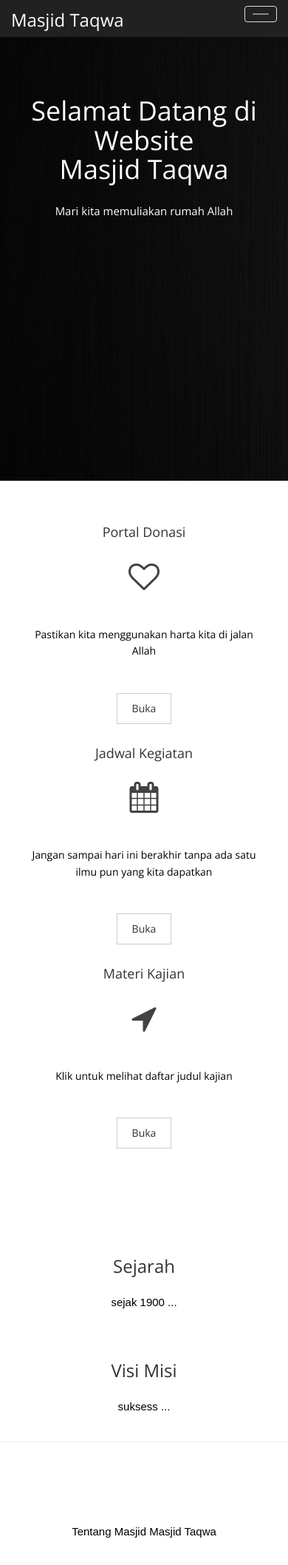
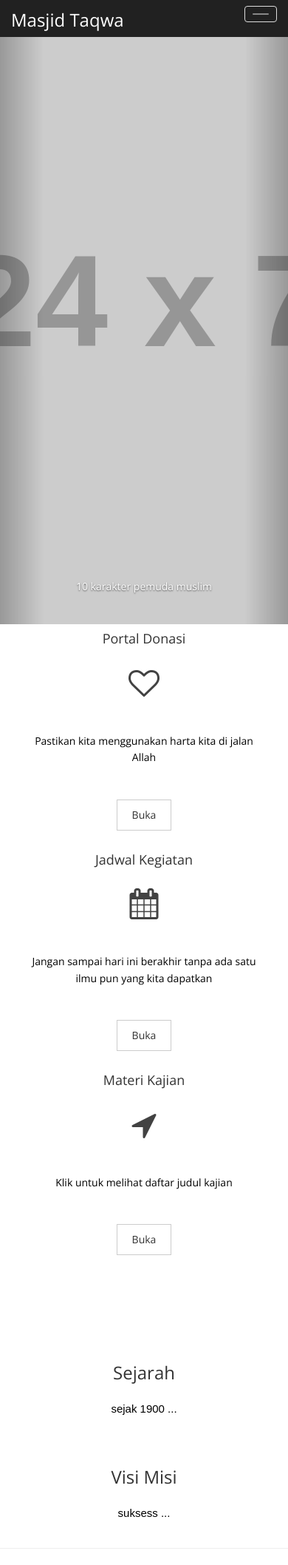
Before and after one commit to fahrul98/cms-masjid, a CodeIgniter app: page /database/beranda in a window 390 px wide; the page is wider, and only the part inside the window is pictured. Shown: the top 2116 px of that part at 74% size. Run offline with CodeIgniter, Linux system fonts and the light colour scheme; data comes from the database, SQL or seed files in the repository; grey boxes labelled with a size stand in for pictures from a placeholder-image service; data that the repository does not hold is empty; some libraries are stand-ins or nearby versions.

Commit message:
slide show
+slide show dengan cation judul post

-gambar bukan dari post
-post belum bisa upload gambar

```diff
--- a/application/config/cms_settings (copy).php
+++ b/application/config/cms_settings.php
@@ -2,6 +2,6 @@
 	$host='localhost';
 	$username='root';
 	$password='';
-	// $dbname='dump';
-	$dbname='cmsmasjid';
+	$dbname='dump';
+	// $dbname='cmsmasjid';
 ?>
--- a/application/controllers/Beranda.php
+++ b/application/controllers/Beranda.php
@@ -35,6 +35,7 @@ sidebar?
 		$data['mode'] = "pengunjung";
 		$data['cmprofil'] = $this->mprofilm->tampilprofilm()->row();
 		$data['cmpost'] = $this->mpost->tampilpost($data)->result();
+		$data['cmslide'] = $this->mpost->tampilslide()->result();
 		$data['profil'] = $this->mprofilm->tampilprofilm()->row();
 		$batas['batas'] = 4;
 		$data['imgs'] = $this->mmedia->tampilmedia($batas)->result();
--- a/application/controllers/Pengaturan.php
+++ b/application/controllers/Pengaturan.php
@@ -15,7 +15,7 @@ class Pengaturan extends CI_Controller{
     $data['padmin']=$this->mprofiladmin->tampilpadmin()->row();
 		$data['pgt']=$this->mpengaturan->tampilpengaturan()->row();
     $data['error']=$this->session->userdata('err')?$this->session->userdata('err'):'';
-    $data['page'] = "Pengaturan";
+    $data['page'] = "Pengaturan Info";
 
 		$this->load->view('core/core',$data);
 		$this->load->view('vpengaturan',$data);
--- a/application/controllers/Takmir.php
+++ b/application/controllers/Takmir.php
@@ -53,7 +53,7 @@ insert + delete
 
 	//upload gambar
 	public function do_upload($data){
-	    $config['upload_path']= './uploads/takmir';
+	    $config['upload_path']= '../uploads/takmir';
 	    $config['allowed_types']= 'gif|jpg|png';
 	    $config['max_size']= 5000;
 	    // $config['max_width']= 1024;
@@ -79,7 +79,7 @@ insert + delete
 	//hapus gambar
 	public function hapusmedia($mediadir){
 		$data['mediadir']=$mediadir;
-		$data['path']="./uploads/takmir/".$data['mediadir'];
+		$data['path']="../uploads/takmir/".$data['mediadir'];
 	    if (unlink($data['path'])) {
 	      $data['konfirmasi']= $data['mediadir'].' terhapus';
 	    }else{
--- a/application/controllers/Ustadz.php
+++ b/application/controllers/Ustadz.php
@@ -48,7 +48,7 @@ insert + delete
 
 //upload gambar
 	public function do_upload($data){
-	    $config['upload_path']= './uploads/ustadz';
+	    $config['upload_path']= '../uploads/ustadz';
 	    $config['allowed_types']= 'gif|jpg|png';
 	    $config['max_size']= 5000;
 	    // $config['max_width']= 1024;
@@ -73,7 +73,7 @@ insert + delete
 	//hapus gambar
 	public function hapusmedia($mediadir){
 		$data['mediadir']=$mediadir;
-		$data['path']="./uploads/ustadz/".$data['mediadir'];
+		$data['path']="../uploads/ustadz/".$data['mediadir'];
 	    if (unlink($data['path'])) {
 	      $data['konfirmasi']= $data['mediadir'].' terhapus';
 	    }else{
--- a/application/models/Mpost.php
+++ b/application/models/Mpost.php
@@ -38,11 +38,17 @@ unset(variabel) => hapus variabel dari memori
 		$q=null;
 		unset($data);
 	}
+
+	public function tampilslide(){
+		$q = $this->db->query("SELECT * FROM cmpost order by psbuat asc limit 3");
+		return $q;
+		$q=null;
+	}
 	public function tampiltag($data =null){
 		if(isset($data['tagid'])){
 			$q = $this->db->query("select * from cmtag where tagid=?",array($data['tagid']));
 		}else{
-			$q = $this->db->query("select * from cmtag where tagid>2");
+			$q = $this->db->query("select * from cmtag");
 		}
 		return $q;
 		$q=null;
@@ -74,11 +80,12 @@ unset(variabel) => hapus variabel dari memori
 		$q=null;
 	}
 	public function buatpost($data){
-		$q = $this->db->query("insert into cmpost (psjudul,psustadz,pstext,tagid,psbuat) values (?,?,?,?,now())",
+		$q = $this->db->query("insert into cmpost (psjudul,psustadz,pstext,tagid,psbuat,mediadir) values (?,?,?,?,now(),?)",
 		array($data['psjudul'],
 			$data['psustadz'],
 			$data['pstext'],
-			$data['tagid']
+			$data['tagid'],
+			$data['filename']
 		));
 		unset($data);
 	}
@@ -92,12 +99,13 @@ unset(variabel) => hapus variabel dari memori
 		if (isset($data['mode'])) {
 			$q = $this->db->query("update cmpost set tagid=1 where tagid=?",array($data['tagid']));
 		}else{
-			$q = $this->db->query("update cmpost set psjudul=?,psustadz=?,pstext=?,pspublic=?,tagid=? where postid=?",
+			$q = $this->db->query("update cmpost set psjudul=?,psustadz=?,pstext=?,pspublic=?,tagid=?, mediadir=? where postid=?",
 			array($data['psjudul'],
 				$data['psustadz'],
 				$data['pstext'],
 				$data['pspublic'],
 				$data['tagid'],
+				$data['filename'],
 				$data['postid']
 			));
 		}
--- a/application/views/core/core.php
+++ b/application/views/core/core.php
@@ -25,7 +25,7 @@ ok?
 
   $this->load->view('core/navbar',$data);
 
-  if($this->session->userdata('username') and $this->session->userdata('userpass')){
+  if($this->session->userdata('username') and $this->session->userdata('userpass') && !isset($mode)){
 ?>
 <div class="container">
 <?php
--- a/application/views/core/footer.php
+++ b/application/views/core/footer.php
@@ -133,7 +133,7 @@ if ($this->session->userdata('username') and $this->session->userdata('userpass'
           ?>
 
     <!-- JS Netizen -->
-    <!-- <script src="<?php echo base_url('assets/js/jquery-2.1.1.min.js');?>"></script> -->
+    <script src="<?php echo base_url('assets/js/jquery-2.1.1.min.js');?>"></script>
     <script src="<?php echo base_url('assets/vendor/bootstrap/js/bootstrap.min.js');?>"></script>
     <script src="<?php echo base_url('assets/js/wow.min.js');?>"></script>
     <script src="<?php echo base_url('assets/js/jquery.easing.1.3.js');?>"></script>
--- a/application/views/core/head-html.php
+++ b/application/views/core/head-html.php
@@ -37,7 +37,7 @@ if(!isset($mode)){
 
 ?>
 <!-- MAIN CSS -->
-<!-- <link rel="stylesheet" href="<?php echo base_url('assets/vendor/bootstrap/css/bootstrap.min.css'); ?>"> -->
+<link rel="stylesheet" href="<?php echo base_url('assets/vendor/bootstrap/css/bootstrap.min.css'); ?>">
 <link rel="stylesheet" href="<?php echo base_url('assets/vendor/font-awesome/css/font-awesome.min.css'); ?>">
 <link rel="stylesheet" href="<?php echo base_url('assets/vendor/linearicons/style.css'); ?>">
 <link rel="stylesheet" href="<?php echo base_url('assets/vendor/metisMenu/metisMenu.css'); ?>">
@@ -59,8 +59,8 @@ if(!isset($mode)){
     Author URL: https://bootstrapmade.com
   ======================================================= -->
  <!-- CSS Template NetizenUI -->
- <!-- <link rel="stylesheet" href="<?php echo base_url('assets/vendor/bootstrap/css/bootstrap.min.css');?>"> -->
- <!-- <link rel="stylesheet" href="<?php echo base_url('assets/vendor/font-awesome/css/font-awesome.min.css'); ?>">
+ <link rel="stylesheet" href="<?php echo base_url('assets/vendor/bootstrap/css/bootstrap.min.css');?>">
+ <link rel="stylesheet" href="<?php echo base_url('assets/vendor/font-awesome/css/font-awesome.min.css'); ?>">
  <link rel="stylesheet" href="<?php echo base_url('assets/css/animate.css');?>">
  <link rel="stylesheet" href="<?php echo base_url('assets/css/font-awesome.min.css');?>">
  <link rel="stylesheet" href="<?php echo base_url('assets/css/normalize.css');?>">
@@ -68,7 +68,8 @@ if(!isset($mode)){
  <link rel="stylesheet" href="<?php echo base_url('assets/css/set1.css');?>">
  <link rel="stylesheet" href="<?php echo base_url('assets/css/overwrite.css');?>">
  <link rel="stylesheet" href="<?php echo base_url('assets/css/jquery.bxslider.css');?>">
- <link rel="stylesheet" href="<?php echo base_url('assets/css/style.css');?>"> -->
+ <link rel="stylesheet" href="<?php echo base_url('assets/css/style.css');?>">
+ <link rel="stylesheet" href="<?php echo base_url('assets/css/slide.css');?>">
  <link rel="stylesheet" href="<?php echo base_url('assets/vendor/datatables/css/datatables.min.css');?>">
  <link rel="stylesheet" href="<?php echo base_url('assets/vendor/datatables/css/dataTables.bootstrap.min.css');?>">
  <link rel="stylesheet" href="<?php echo base_url('assets/vendor/datatables/css/dataTables.jqueryui.min.css');?>">
--- a/application/views/vpengunjung.php
+++ b/application/views/vpengunjung.php
@@ -21,19 +21,65 @@ include('opsional.php');
 	if ($page=="Beranda") {
 
 ?>
+<div class="fill">
+<div id="myCarousel" class="carousel slide" data-ride="carousel">
+  <div class="carousel-inner">
+  	<?php
+  		$no=0;
+  		foreach ($cmslide as $s) {
+  			if ($no==0) {
+  				echo '<div class="active item">';
+  			}else{
+  				echo '<div class="item">';
+  			}
+  	?>
+  	<div class="fill" style="background-image:url('//placehold.it/1024x700/CC1111/FFF');">
 
-		<div class="container backgroundpictop" style="margin-left: 0px;margin-right: 0px; margin-bottom: 50px ;width: 100%">
-			<div class="row">
-				<div class="slider">
-					<div class="col-md-6 col-md-offset-3" style="margin-top: 130px">
-						<div class="text-center">
-							<h1>Selamat Datang di Website <br><?php echo $cmprofil->pnama; ?></h1>
-							<p>Mari kita memuliakan rumah Allah</p>
-						</div>
-					</div>
-				</div>
-			</div>
-		</div>
+      	<div class="carousel-caption"><?php echo $s->psjudul; ?></div>
+        <div class="container">
+
+        </div>
+      </div>
+    </div>
+
+<?php
+  			$no++;
+  		}
+  	 ?>
+    <!--
+      <div class="fill" style="background-image:url('//placehold.it/1024x700/449955/FFF');">
+      	<div class="carousel-caption"><p>***</p></div>
+        <div class="container">
+
+        </div>
+      </div>
+    </div>
+
+
+      <div class="fill" style="background-image:url('//placehold.it/1024x700');">
+      	<div class="carousel-caption"><p>***</p></div>
+        <div class="container">
+
+        </div>
+      </div>
+    </div>
+
+    <div class="item">
+      <div class="fill" style="background-image:url('//placehold.it/1024x700/CC1111/FFF');">
+      	<div class="carousel-caption"><p>***</p></div>
+        <div class="container">
+
+        </div>
+      </div>
+    </div> -->
+
+  </div>
+  <div class="pull-center">
+	<a class="carousel-control left" href="#myCarousel" data-slide="prev">‹</a>
+	<a class="carousel-control right" href="#myCarousel" data-slide="next">›</a>
+  </div>
+</div>
+</div>
 
 		<div class="container">
 			<div class="row">
--- a/application/views/vtakmir.php
+++ b/application/views/vtakmir.php
@@ -64,7 +64,7 @@ if ($page=="Takmir") {
 					<div class="col-md-4">
 						<div class="panel-content">
 							<h2 class="heading"><i class="fa fa-square"></i>Media</h2>
-							<input type="file" id="dropify-event" name="filename" data-default-file="<?php echo base_url('uploads/default.png');?>">
+							<input type="file" id="dropify-event" name="filename" data-default-file="<?php echo base_url('uploads/default.png');?>" data-allowed-file-extensions="jpg gif png">
 						</div>
 					</div>
 					<div class="panel col-md-4">
@@ -99,7 +99,7 @@ if ($page=="Takmir") {
 					<div class="panel col-md-4">
 						<div class="form-group">
 							<label for="mediaid">Media</label>
-							<input type="file" id="dropify-event" name="filename" data-default-file="<?php echo base_url('uploads/takmir/'.$takmir->mediadir);?>">
+							<input type="file" id="dropify-event" name="filename" data-default-file="<?php echo base_url('uploads/takmir/'.$takmir->mediadir);?>" data-allowed-file-extensions="jpg gif png">
 							<input type="hidden" name="oldmedia" value="<?php echo $takmir->mediadir;?>">
 						</div>
 					</div>
--- /dev/null
+++ b/assets/css/slide.css
@@ -0,0 +1,20 @@
+html,body{height:100%; width: 100%; position: relative;}
+.carousel,.item,.active{height:100%;}
+.carousel-inner{height:100%;}
+.fill{width:100%;height:100%;background-position:center;background-size:cover;}
+
+/* faster sliding speed */
+.carousel-inner > .item {
+    -webkit-transition: 0.3s ease-in-out left;
+    -moz-transition: 0.3s ease-in-out left;
+    -o-transition: 0.3s ease-in-out left;
+    transition: 0.3s ease-in-out left;
+}
+
+/* keep full widget on smaller screens */
+@media (max-width: 767px) {
+	body {
+		padding-left: 0;
+		padding-right: 0;
+	}
+}
```
Also changed, not shown: application/controllers/Post.php (+63 -4 lines), application/views/vpengaturan.php (+31 -1 lines), application/views/vpost.php (+19 -2 lines), assets/css/style.css (line endings or trailing spaces), uploads/01.jpg (added), uploads/takmir/icon_511061.png (deleted), uploads/takmir/image_thumb3.png (added).
